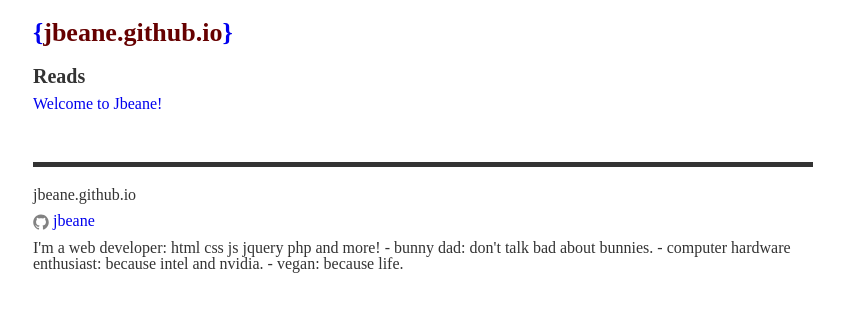
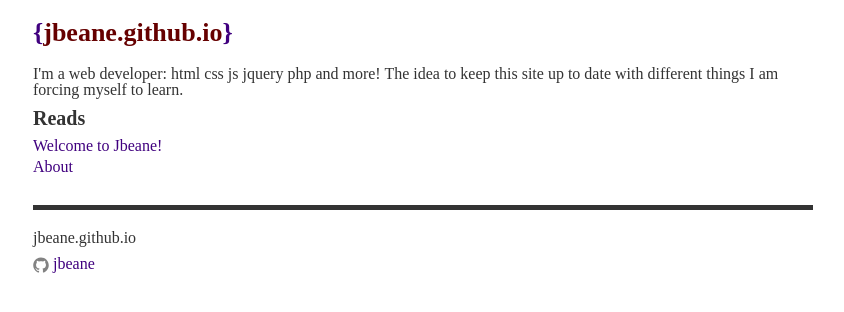
Before and after one commit to jbeane/jbeane.github.io, a Jekyll site: the page built from index.html, in a window 1280 px wide. Shown: the top 312 px of the page, without its empty margins (217-1061 px from the left). Built offline with Jekyll 4.4.1, drawn with Linux system fonts in a browser that asks for light colours.

Commit message:
moving stuff around to see what should stay

```diff
--- a/_config.yml
+++ b/_config.yml
@@ -2,7 +2,7 @@
 title: jbeane.github.io
 email: joe.beane18@gmail.com
 description: >
-    I'm a web developer: html css js jquery php and more! - bunny dad: don't talk bad about bunnies. - computer hardware enthusiast: because intel and nvidia. - vegan: because life.
+    I'm a web developer: html css js jquery php and more! The idea to keep this site up to date with different things I am forcing myself to learn.
 baseurl: ""
 url: "http://jbeane.github.io"
 github_username:  jbeane
--- a/_includes/footer.html
+++ b/_includes/footer.html
@@ -18,6 +18,4 @@
 
         </ul>
 
-        <p class="text">{{ site.description }}</p>
-
 </footer>
--- a/css/main.css
+++ b/css/main.css
@@ -6,15 +6,14 @@
 
 /*base styles*/
 body{max-width:800px;margin:auto;width:100%;font-family: 'Source Code Pro', ;color:#333;padding:0 10px;box-sizing: border-box;}
-footer{padding-top:20px;margin-top:50px;border-top:5px solid #333}
+footer{padding-top:20px;margin-top:30px;border-top:5px solid #333}
 h1{margin:20px 0;font-size:26px;font-weight:bold;}
 h2 {font-size:20px;font-weight:bold;}
-p{margin:10px 0;}
-a{text-decoration:none;}
+p,ul{margin:10px 0;}
+li {margin-bottom:5px;}
+a,a:visited{text-decoration:none;color:#40007f}
 a:hover,a span:hover{color:#000;}
 a span{color:#660000;}
-ul {margin:10px 0;}
-li {margin-bottom:5px;}
 
 /*site styles*/
 .icon > svg { display: inline-block; width: 16px; height: 16px; vertical-align: middle; }
--- a/index.html
+++ b/index.html
@@ -3,7 +3,7 @@
 ---
 
 <div class="content">
-
+  <p>{{ site.description }}</p>
   <h2>Reads</h2>
 
   <ul>
```
Also changed, not shown: other parts of index.html (+1 -0 lines).
